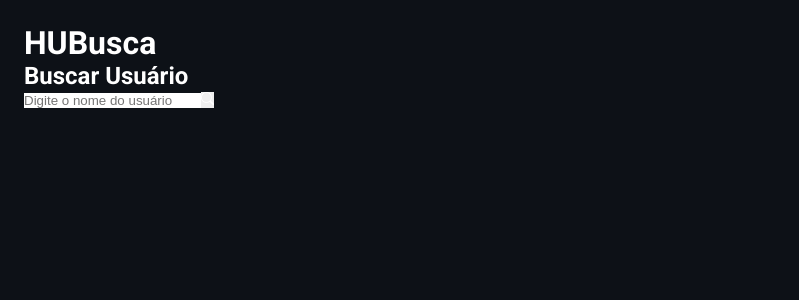
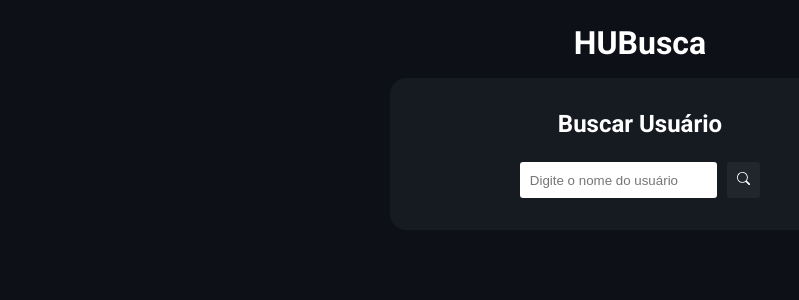
Before and after one commit to fabianylopes/HUBusca, a React (Vite) app: page / in a window 1280 px wide. Shown: the top 300 px of the page, without its empty margins (0-799 px from the left). Built offline with nearby package versions, Linux system fonts and the light colour scheme.

Commit message:
add initial style

```diff
--- a/package.json
+++ b/package.json
@@ -14,7 +14,8 @@
     "react": "^18.2.0",
     "react-dom": "^18.2.0",
     "react-icons": "^4.10.1",
-    "react-router-dom": "^6.15.0"
+    "react-router-dom": "^6.15.0",
+    "styled-components": "^6.0.7"
   },
   "devDependencies": {
     "@types/react": "^18.2.15",
--- a/src/App.css
+++ b/src/App.css
@@ -19,3 +19,13 @@ a {
 a:hover {
   text-decoration: none;
 }
+
+.container {
+  max-width: 500px;
+  margin: 0 auto;
+}
+
+h1 {
+  text-align: center;
+  margin-bottom: 16px;
+}
--- a/src/App.tsx
+++ b/src/App.tsx
@@ -4,7 +4,7 @@ import './App.css';
 function App() {
 
   return (
-    <div>
+    <div className='container'>
       <h1>HUBusca</h1>
       <Outlet />
     </div>
--- a/src/components/Search.tsx
+++ b/src/components/Search.tsx
@@ -5,16 +5,51 @@ type SearchProps = {
 import { useState } from "react";
 import { BsSearch } from "react-icons/bs";
 
+import styled from "styled-components";
+
 export default function Search({loadUser}: SearchProps) {
   const [userName, setUserName] = useState("");
 
   return (
-    <div>
+    <Container>
       <h2>Buscar Usuário</h2>
-      <input type="text" placeholder="Digite o nome do usuário" onChange={(e) => setUserName(e.target.value)}/>
-      <button onClick={() => loadUser(userName)}>
-        <BsSearch />
-      </button>
-    </div>
+      <SubContainer>
+        <Input type="text" placeholder="Digite o nome do usuário" onChange={(e) => setUserName(e.target.value)}/>
+        <Button onClick={() => loadUser(userName)}>
+          <BsSearch />
+        </Button>
+      </SubContainer>
+    </Container>
   )
 }
+
+const Container = styled.div`
+  background-color: #161b22;
+  padding: 32px;
+  border-radius: 16px;
+  display: flex;
+  flex-direction: column;
+  justify-content: center;
+  align-items: center;
+  gap: 24px;
+  `
+
+const SubContainer = styled.div`
+  display: flex;
+  gap: 10px;
+  `
+
+const Input = styled.input`
+  padding: 10px;
+  border-radius: 3px;
+  outline: none;
+  color: #2b3566;
+  `
+
+const Button = styled.button`
+  background-color: #21262d;
+  padding: 10px;
+  border-radius: 3px;
+  border: none;
+  cursor: pointer;
+`
--- a/src/main.tsx
+++ b/src/main.tsx
@@ -1,11 +1,8 @@
 import React from 'react'
 import ReactDOM from 'react-dom/client'
-import App from './App.tsx'
-import './index.css';
-
 import { createBrowserRouter, RouterProvider } from "react-router-dom";
 
-//pages
+import App from './App';
 import Home from './pages/Home';
 
 const router = createBrowserRouter([{
--- a/tsconfig.json
+++ b/tsconfig.json
@@ -7,7 +7,7 @@
     "skipLibCheck": true,
 
     /* Bundler mode */
-    "moduleResolution": "bundler",
+    "moduleResolution": "node",
     "allowImportingTsExtensions": true,
     "resolveJsonModule": true,
     "isolatedModules": true,
--- a/tsconfig.node.json
+++ b/tsconfig.node.json
@@ -3,8 +3,8 @@
     "composite": true,
     "skipLibCheck": true,
     "module": "ESNext",
-    "moduleResolution": "bundler",
-    "allowSyntheticDefaultImports": true
+    "moduleResolution": "node",
+    "allowSyntheticDefaultImports": true,
   },
   "include": ["vite.config.ts"]
 }
```
Also changed, not shown: src/index.css (deleted), 1 other file (tests, documents, lock files or other folders).
